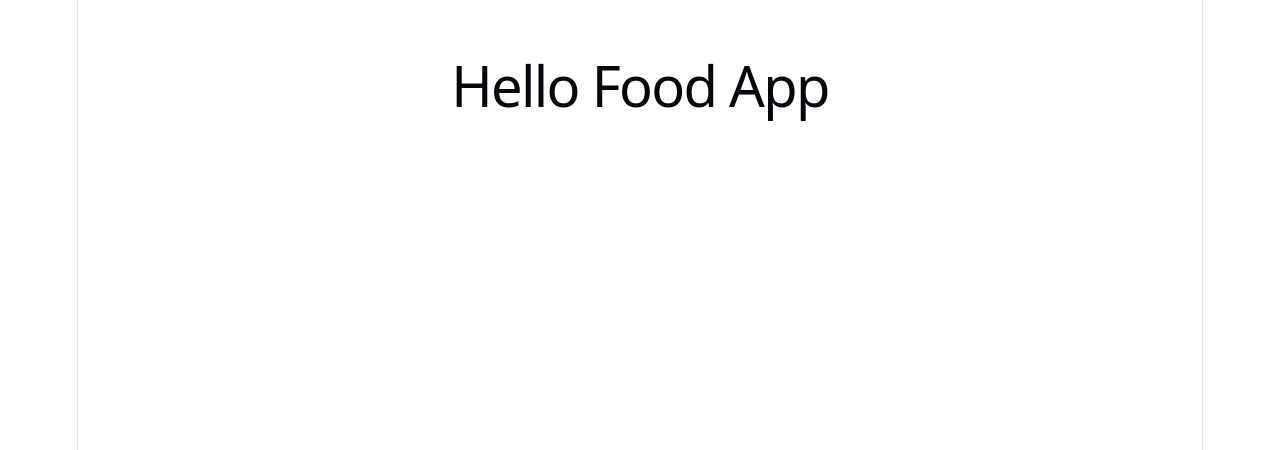
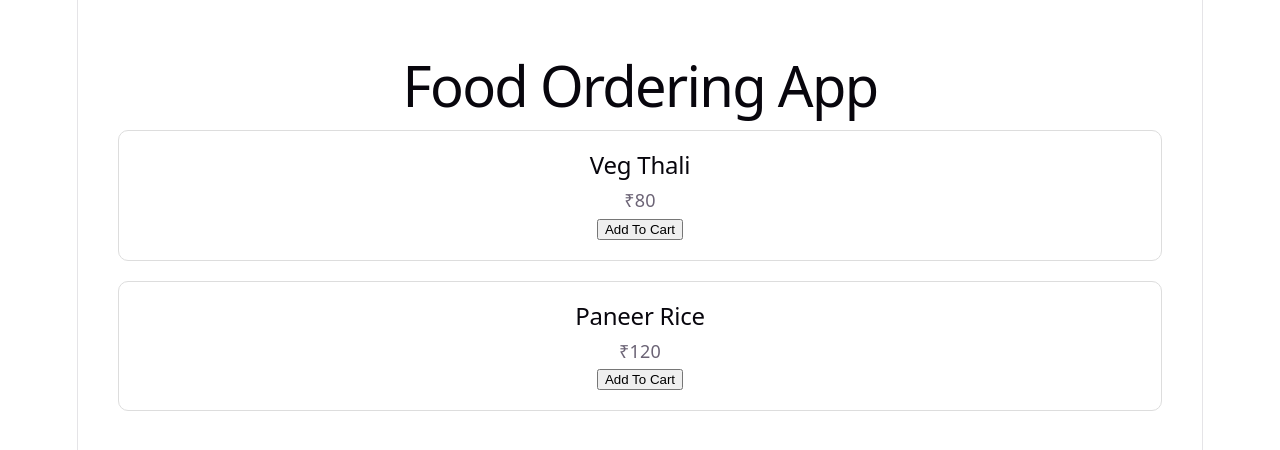
Before and after one commit to chiragmehta95/cm-food-delivering-app, a React (Vite) app in the folder client/: page / in a window 1280 px wide. Shown: the top 450 px of the page. Built offline with nearby package versions, Linux system fonts and the light colour scheme.

Commit message:
new featurew

```diff
--- a/client/src/App.jsx
+++ b/client/src/App.jsx
@@ -1,7 +1,39 @@
 export default function App() {
+  const foods = [
+    {
+      id: 1,
+      name: "Veg Thali",
+      price: 80
+    },
+    {
+      id: 2,
+      name: "Paneer Rice",
+      price: 120
+    }
+  ]
+
   return (
     <div style={{ padding: 40 }}>
-      <h1>Hello Food App</h1>
+      <h1>Food Ordering App</h1>
+
+      {foods.map((food) => (
+        <div
+          key={food.id}
+          style={{
+            border: "1px solid #ddd",
+            padding: 20,
+            marginTop: 20,
+            borderRadius: 10
+          }}
+        >
+          <h2>{food.name}</h2>
+          <p>₹{food.price}</p>
+
+          <button>
+            Add To Cart
+          </button>
+        </div>
+      ))}
     </div>
   )
 }
```
Also changed, not shown: 2 other files (tests, documents, lock files or other folders).
